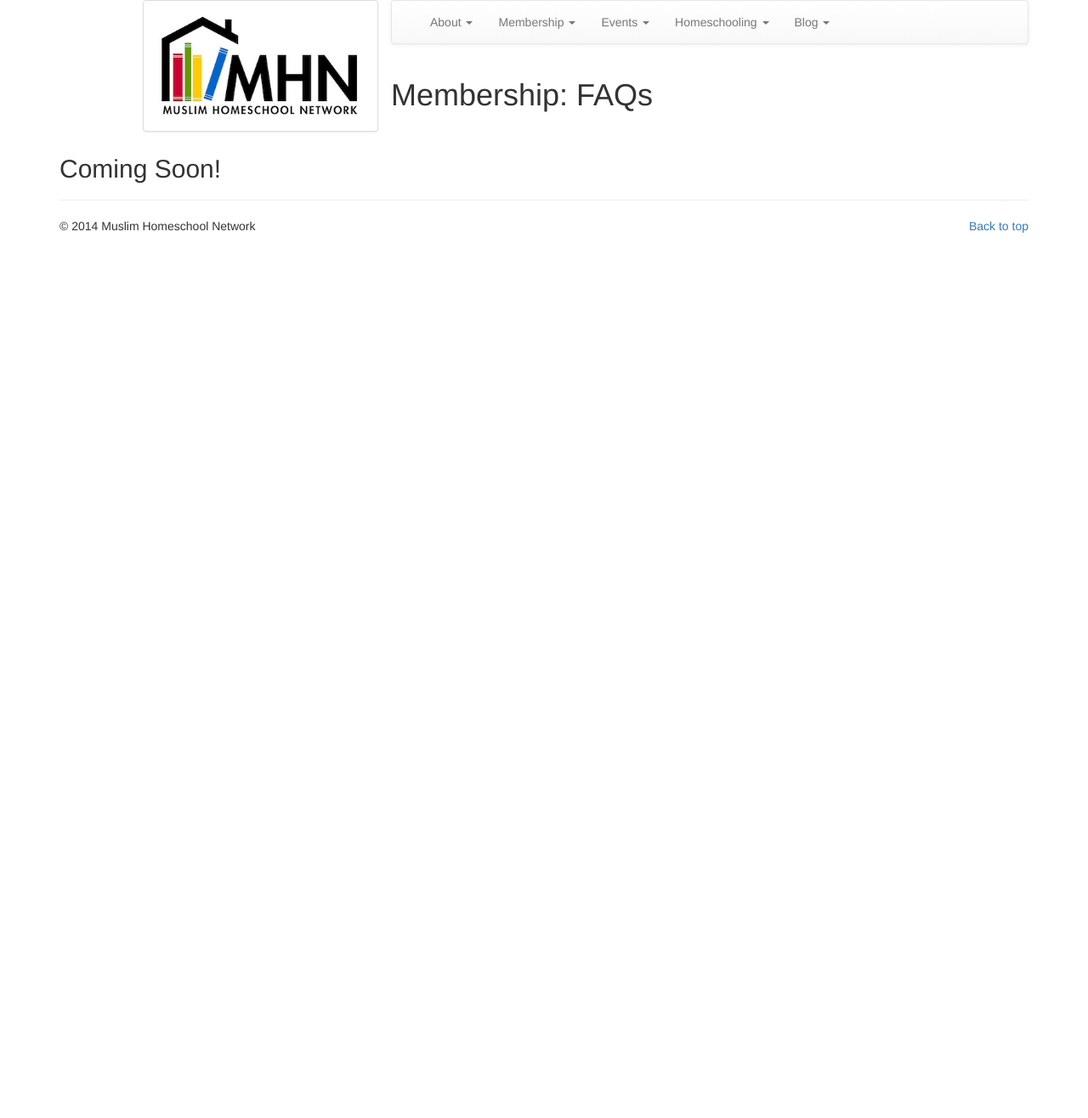
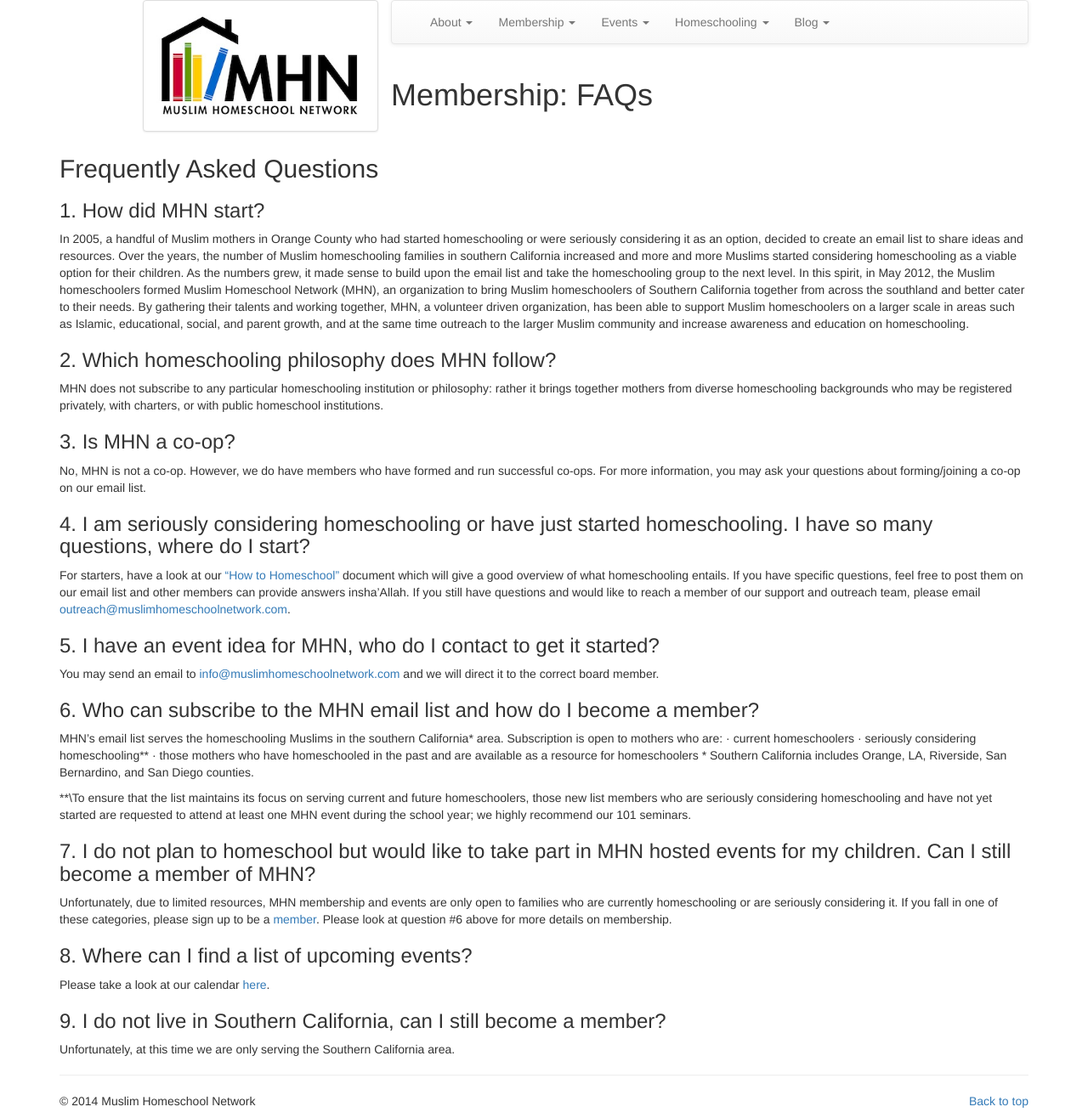
Before and after one commit to muslimhomeschoolnetwork/muslimhomeschoolnetwork.github.io, a Jekyll site: the page built from membership/faqs/index.md, in a window 1280 px wide. Shown: the whole page at 85% size. Built offline with Jekyll 4.4.1, drawn with Linux system fonts in a browser that asks for light colours; nearby versions of some CDN libraries; Markdown is read by kramdown in place of the engine named in the settings; before the commit the page ends 900 px from its top, so only the background shows below that.

Commit message:
Update index.md

```diff
--- a/membership/faqs/index.md
+++ b/membership/faqs/index.md
@@ -4,4 +4,46 @@
 category: Membership
 published: true
 ---
-##Coming Soon!
+##Frequently Asked Questions
+
+###1. How did MHN start?
+
+In 2005, a handful of Muslim mothers in Orange County who had started homeschooling or were seriously considering it as an option, decided to create an email list to share ideas and resources. Over the years, the number of Muslim homeschooling families in southern California increased and more and more Muslims started considering homeschooling as a viable option for their children. As the numbers grew, it made sense to build upon the email list and take the homeschooling group to the next level. In this spirit, in May 2012, the Muslim homeschoolers formed Muslim Homeschool Network (MHN),  an organization to bring Muslim homeschoolers of Southern California together from across the southland and better cater to their needs. By gathering their talents and working together, MHN, a volunteer driven organization, has been able to support Muslim homeschoolers on a larger scale in areas such as Islamic, educational, social, and parent growth, and at the same time outreach to the larger Muslim community and increase awareness and education on homeschooling.
+
+###2. Which homeschooling philosophy does MHN follow?
+
+MHN does not subscribe to any particular homeschooling institution or philosophy: rather it brings together mothers from diverse homeschooling backgrounds who may be registered privately, with charters, or with public homeschool institutions.
+
+###3. Is MHN a co-op?
+
+No, MHN is not a co-op. However, we do have members who have formed and run successful co-ops. For more information, you may ask your questions about forming/joining a co-op on our email list.
+
+###4. I am seriously considering homeschooling or have just started homeschooling. I have so many questions, where do I start?
+
+For starters, have a look at our [“How to Homeschool”](http://muslimhomeschoolnetwork.github.io/homeschooling/getting-started/) document which will give a good overview of what homeschooling entails. If you have specific questions, feel free to post them on our email list and other members can provide answers insha’Allah. If you still have questions and would like to reach a member of our support and outreach team, please email [outreach@muslimhomeschoolnetwork.com](mailto:outreach@muslimhomeschoolnetwork.com).
+
+###5. I have an event idea for MHN, who do I contact to get it started?
+
+You may send an email to [info@muslimhomeschoolnetwork.com](mailto:info@muslimhomeschoolnetwork.com) and we will direct it to the correct board member.
+
+###6. Who can subscribe to the MHN email list and how do I become a member?
+
+MHN's email list serves the homeschooling Muslims in the southern California* area. Subscription is open to mothers who are:
+·      current homeschoolers
+·      seriously considering homeschooling**
+·      those mothers who have homeschooled in the past and are available as a resource for homeschoolers
+\* Southern California includes Orange, LA, Riverside, San Bernardino, and San Diego counties.
+
+*\*\To ensure that the list maintains its focus on serving current and future homeschoolers, those new list members who are seriously considering homeschooling and have not yet started are requested to attend at least one MHN event during the school year; we highly recommend our 101 seminars.
+
+###7. I do not plan to homeschool but would like to take part in MHN hosted events for my children. Can I still become a member of MHN?
+
+Unfortunately, due to limited resources, MHN membership and events are only open to families who are currently homeschooling or are seriously considering it. If you fall in one of these categories, please sign up to be a [member](http://muslimhomeschoolnetwork.github.io/membership/sign-up/). Please look at question #6 above for more details on membership.
+
+###8. Where can I find a list of upcoming events?
+
+Please take a look at our calendar [here](http://muslimhomeschoolnetwork.github.io/events/calendar/).
+
+###9. I do not live in Southern California, can I still become a member?
+
+Unfortunately, at this time we are only serving the Southern California area.
```
